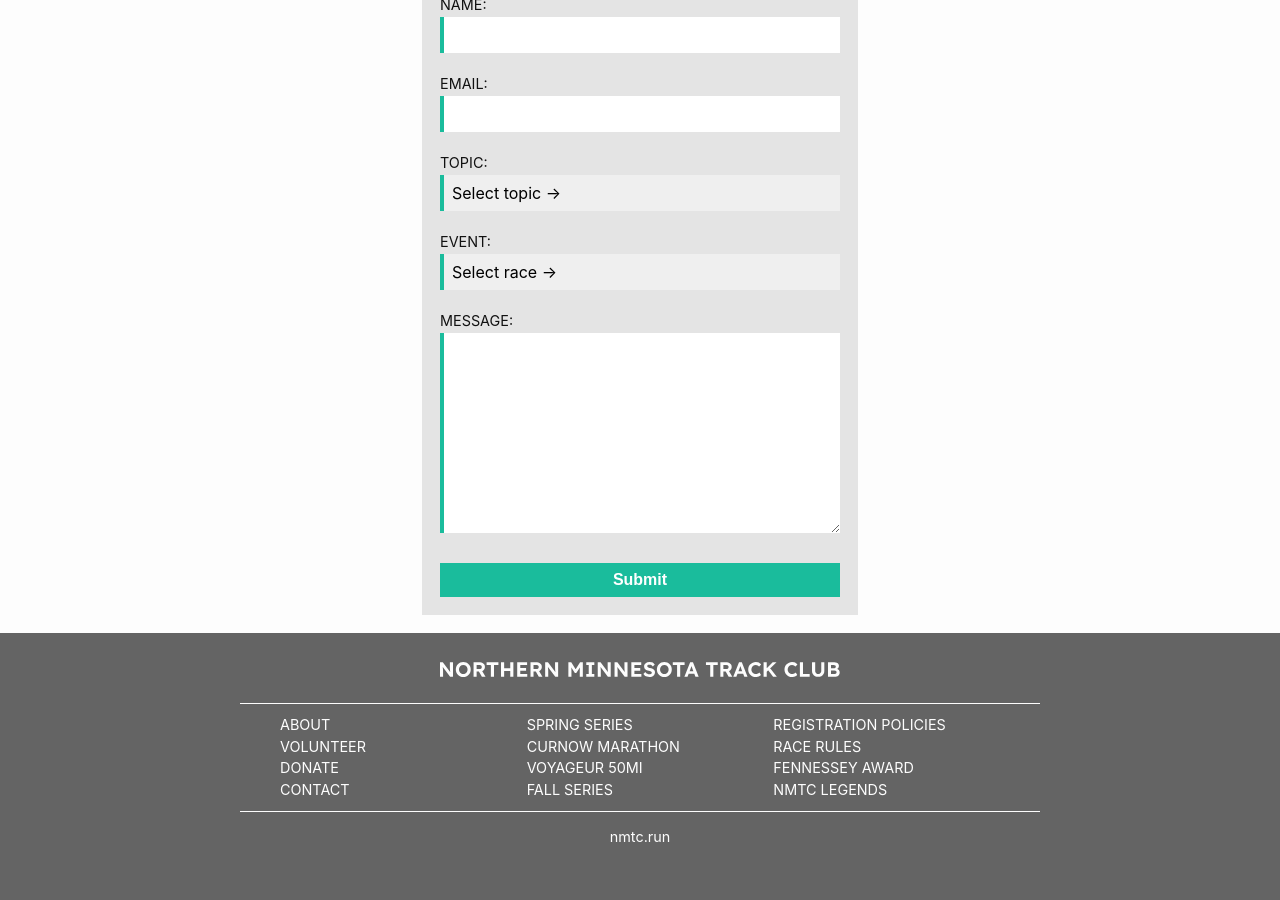
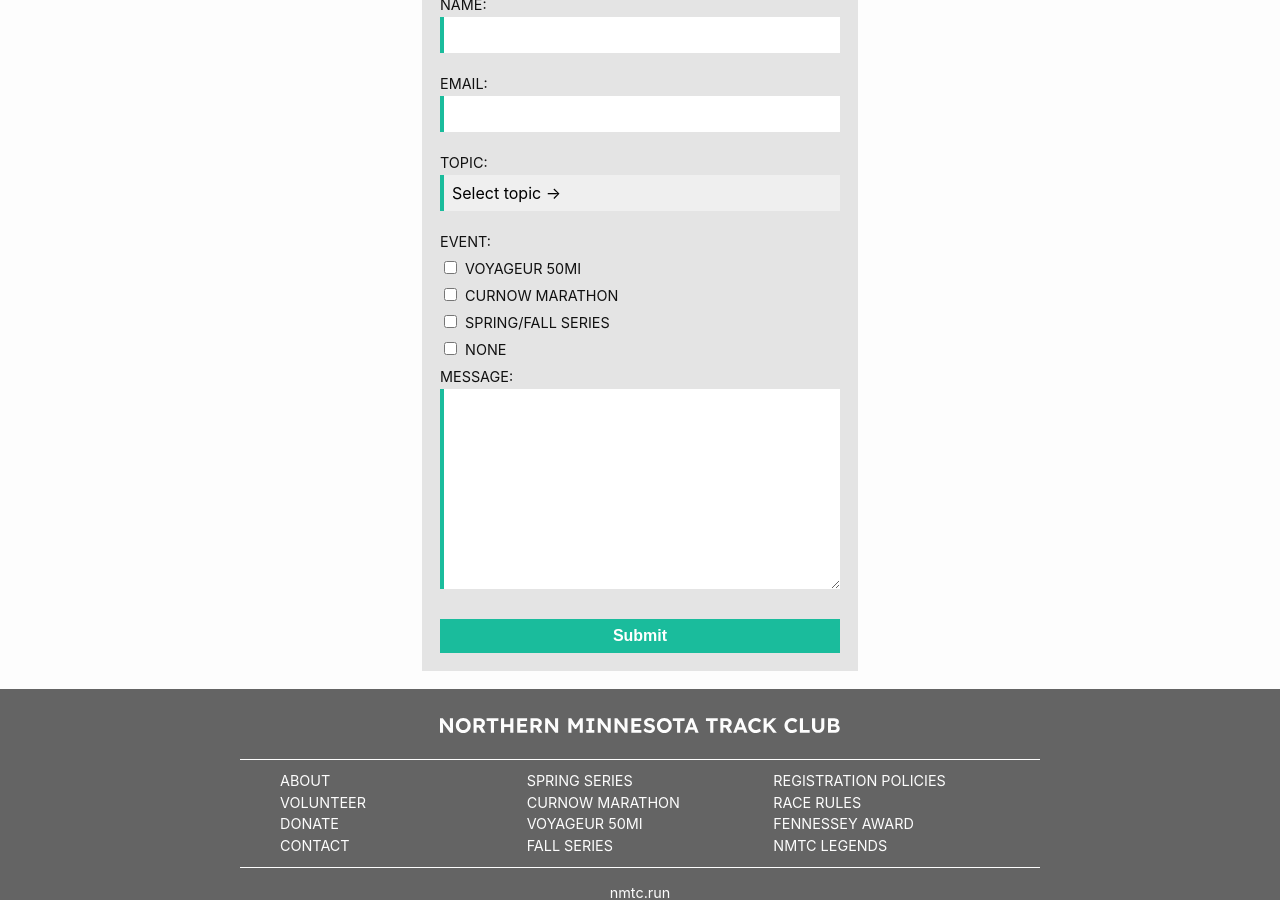
Before and after one commit to nmtc-run/nmtc-run.github.io, a Jekyll site: the page built from pages/contact.md, in a window 1280 px wide and 900 px high, scrolled down 557 px. Built offline with Jekyll 4.4.1, drawn with Linux system fonts in a browser that asks for light colours; before the commit the page ends 1419 px from its top, so only the background shows below that; some of the changed lines change nothing that is shown.

Commit message:
changed contact form "event" to checkboxes instead of dropdown

```diff
--- a/_layouts/contact.html
+++ b/_layouts/contact.html
@@ -40,13 +40,19 @@
       </select>
 
       <label for="race">Event:</label>
-      <select id="race" name="race" required>
-        <option value="">Select race &#8594;</option>
-        <option value="Voyageur">Voyageur 50mi</option>
-        <option value="Curnow">Curnow Marathon</option>
-        <option value="Spring/Fall">Spring/Fall Series</option>
-        <option value="General">None</option>
-      </select>
+      <div id="race" name="race">
+          <input type="checkbox" id="voyageur" name="raceVoyageur" value="Voyageur">
+          <label for="voyageur">Voyageur 50mi</label><br>
+
+          <input type="checkbox" id="curnow" name="raceCurnow" value="Curnow">
+          <label for="curnow">Curnow Marathon</label><br>
+
+          <input type="checkbox" id="springfall" name="raceSpringFall" value="Spring/Fall">
+          <label for="springfall">Spring/Fall Series</label><br>
+
+          <input type="checkbox" id="general" name="raceNone" value="General">
+          <label for="general">None</label><br>
+      </div>
 
       <label for="message">Message:</label>
       <textarea id="message" name="message" required></textarea>
@@ -70,12 +76,21 @@
   });
 
   function submitForm() {
+
     var form = document.getElementById("contactForm");
     var statusMessage = document.getElementById("statusMessage");
     var sendingMessage = document.getElementById("sendingMessage");
     var sentMessage = document.getElementById("sentMessage");
     var errorMessage = document.getElementById("errorMessage");
     var errorMessageText = document.getElementById("errorMessageText");
+
+    var validated = validateForm();
+    if (validated) {
+      errorMessage.style.display = "none"; // Hide the error message
+    } else {
+      errorMessage.style.display = "block"; // Show the error message
+      return
+    };
 
     form.style.display = "none"; // Hide the form
     statusMessage.style.display = "block"; // Show the status message
@@ -102,10 +117,11 @@
       })
       .then((data) => {
         console.log('data', data);
-        if (data.status == 'error') {
+        if (data.status == 'error' || data.status == 'ERROR') {
           sentMessage.style.display = "none"; // Show the sent message
           errorMessage.style.display = "block"; // Show the error message
-          errorMessageText.innerHTML = 'We failed to process your message. It seems you did not click the reCAPTCHA anti-spam checkbox before clicking Submit. Please try again later or contact us through the <a href="https://www.facebook.com/295987053807192" target="_blank">NMTC Facebook page</a>.';
+          errorMessageText.innerHTML = data.message;
+          // errorMessageText.innerHTML = 'We failed to process your message. It seems you did not click the reCAPTCHA anti-spam checkbox before clicking Submit. Please try again later or contact us through the <a href="https://www.facebook.com/295987053807192" target="_blank">NMTC Facebook page</a>.';
           form.style.display = "block"; // Show the form
         }
       })
@@ -117,4 +133,13 @@
       })
   }
 
+  function validateForm() {
+    const checkboxes = document.querySelectorAll('input[type="checkbox"]:checked');
+    if (checkboxes.length === 0) {
+        alert('Please select at least one event, or select "none."');
+        return false;
+    }
+    return true;
+  }
+
 </script>
```
